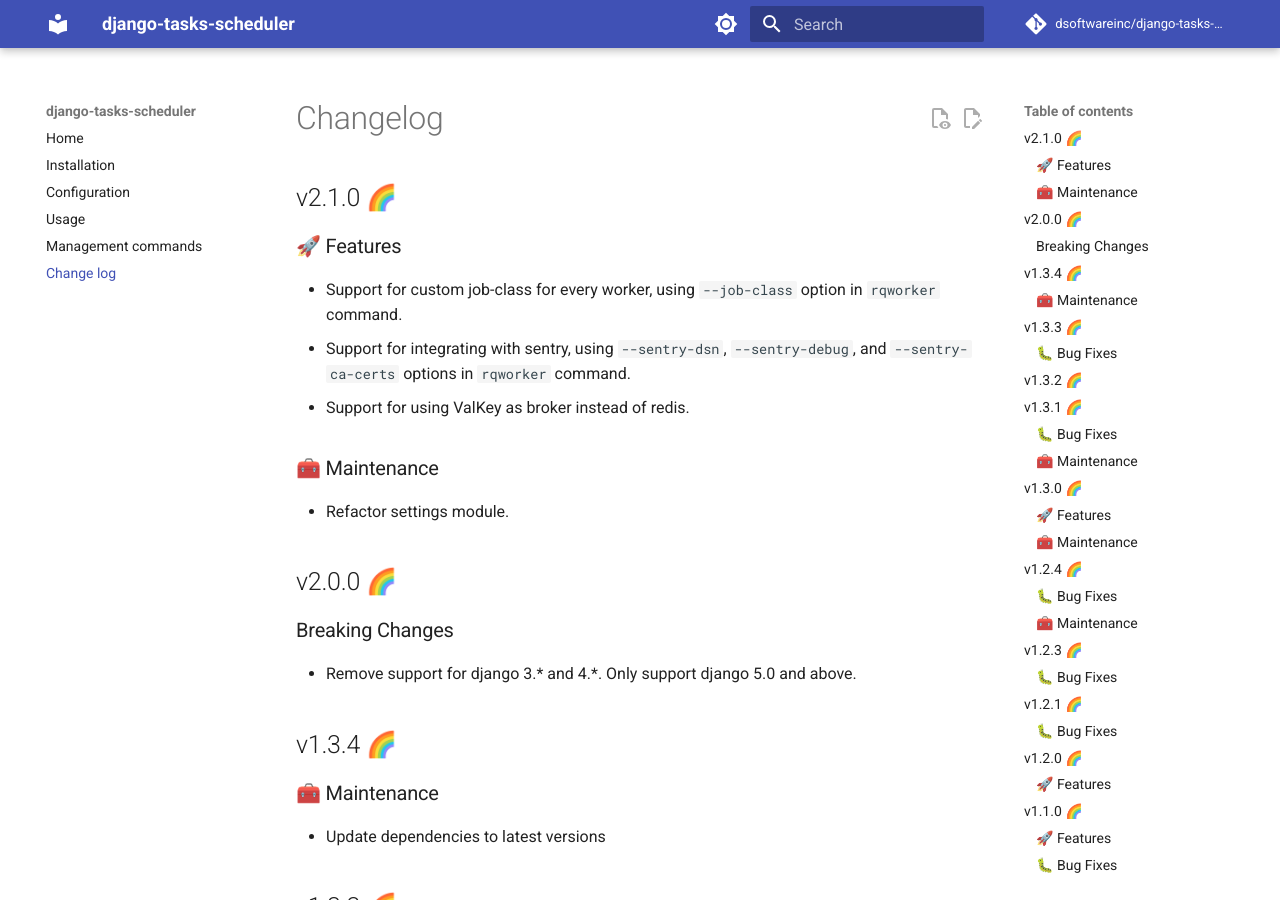
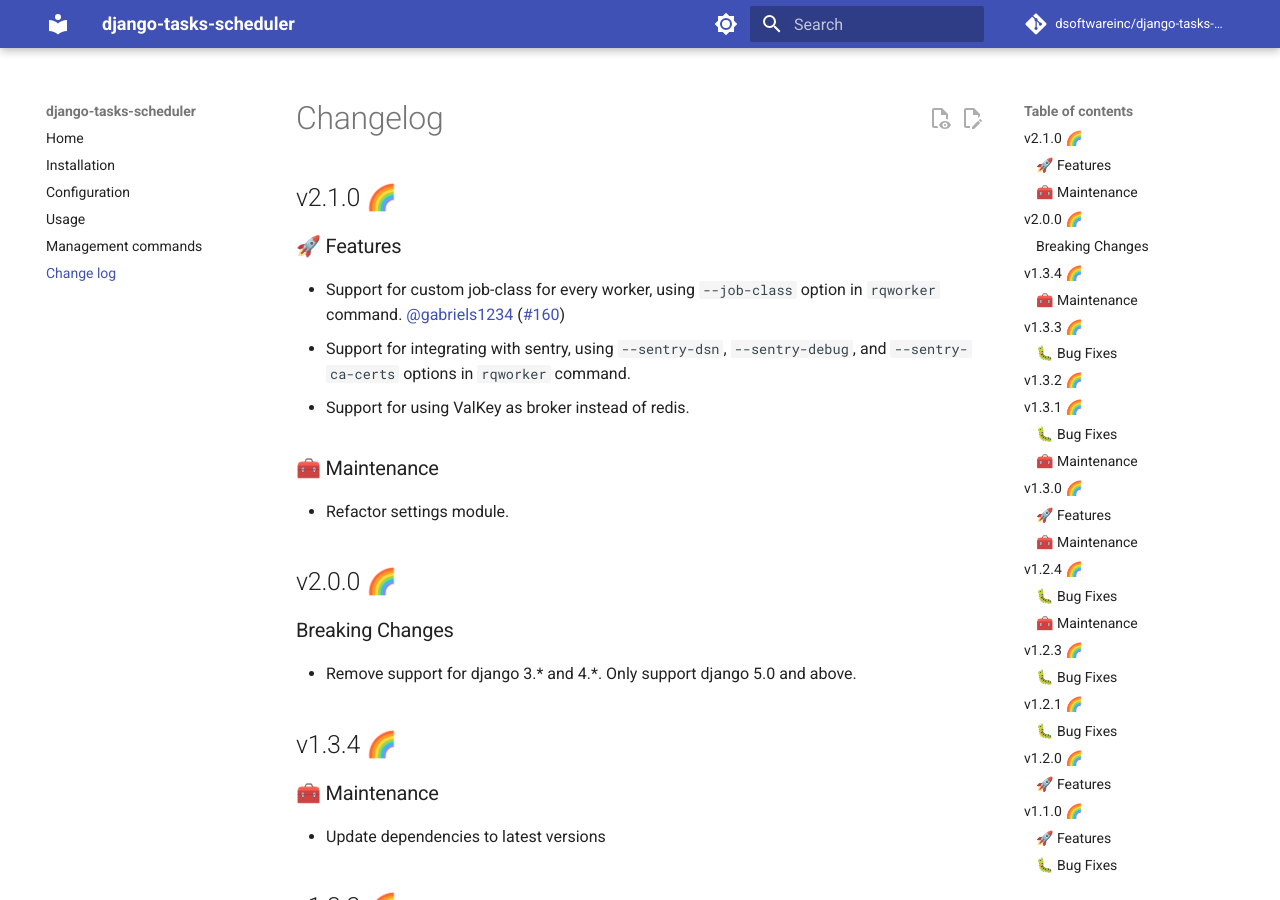
Before and after one commit to django-commons/django-tasks-scheduler, an MkDocs documentation site: the page built from docs/changelog.md, in a window 1280 px wide and 900 px high. Built offline with MkDocs 1.6.1 and Material for MkDocs 9.7.7, drawn with Linux system fonts in a browser that asks for light colours; comment, search, counter and statistics services are not loaded.

Commit message:
docs:update

```diff
--- a/docs/changelog.md
+++ b/docs/changelog.md
@@ -4,7 +4,7 @@
 
 ### 🚀 Features
 
-- Support for custom job-class for every worker, using `--job-class` option in `rqworker` command.
+- Support for custom job-class for every worker, using `--job-class` option in `rqworker` command. @gabriels1234 (#160)
 - Support for integrating with sentry, using `--sentry-dsn`, `--sentry-debug`, and `--sentry-ca-certs` options in
   `rqworker` command.
 - Support for using ValKey as broker instead of redis.
```
